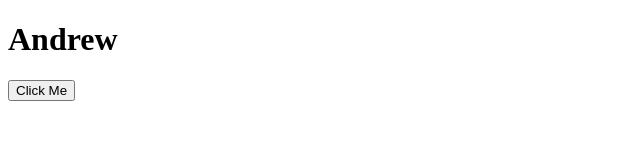
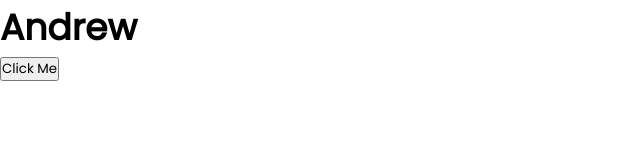
Before and after one commit to ajthraen/JSCC, a plain HTML site: page index.html in a window 1280 px wide. Shown: the whole page, without its empty margins (0-640 px from the left). Drawn offline with Linux system fonts and the light colour scheme.

Commit message:
CSS Practice

```diff
--- a/app.js
+++ b/app.js
@@ -241,8 +241,8 @@
 // });
 // console.log(users);
 
-//DOM DOM DOM
-//First Way: Use is element does not have an id
+//DOM 'DOM DOM'
+//First Way: Use if element does not have an id
 //(use . instead of # if no id)
 //console.log(document.querySelector('.title'));
 
--- a/index.html
+++ b/index.html
@@ -5,10 +5,13 @@
     <meta http-equiv="X-UA-Compatible" content="IE=edge">
     <meta name="viewport" content="width=device-width, initial-scale=1.0">
     <title>JS CC</title>
+    <link rel="stylesheet" href="./style.css" />
     <script src="app.js" defer></script>
 </head>
 <body>
-    <h1 class="title">Andrew</h1>
+    <div class="container">
+        <h1 class="title">Andrew</h1>
+    </div>
     <button onclick = "changeTitleColor()">Click Me</button>
 </body>
 </html>
--- /dev/null
+++ b/style.css
@@ -0,0 +1,11 @@
+@import url('https://fonts.googleapis.com/css2?family=Poppins&display=swap');
+*{
+    font-family: "Poppins", sans-serif;
+    padding: 0;
+    margin: 0;
+    box-sizing: border-box;
+}
+
+h1{
+    font-size: 36px;
+}
```
